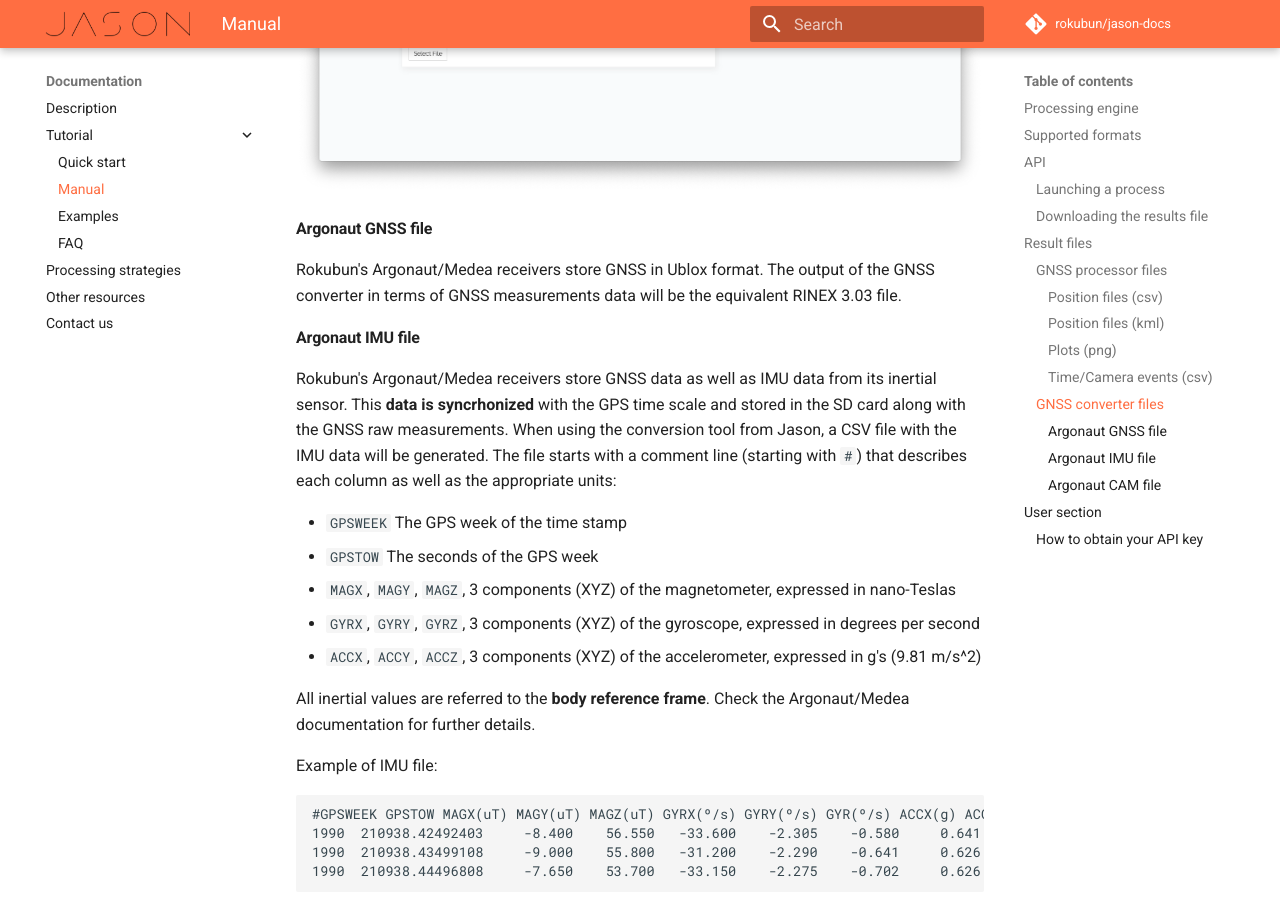
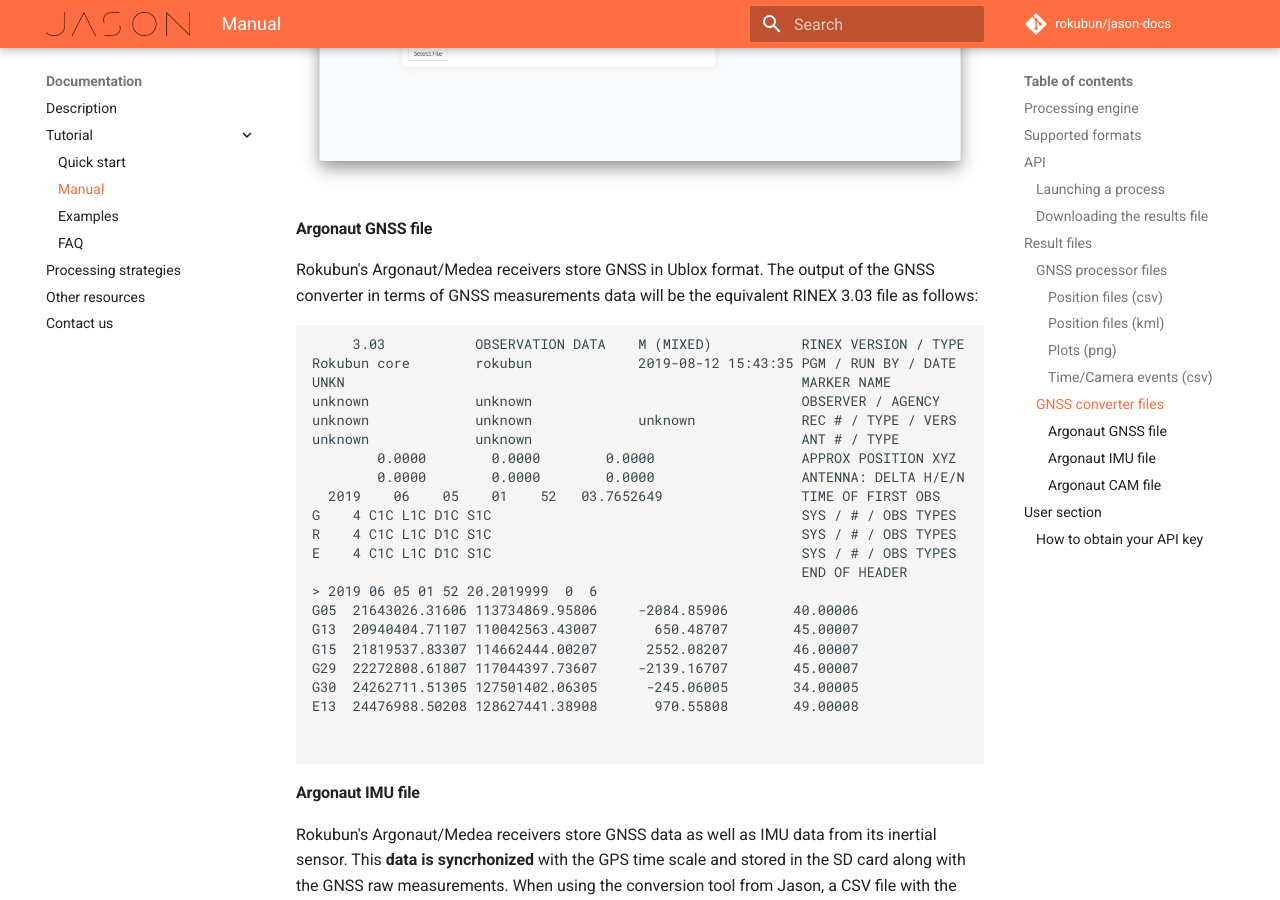
Before and after one commit to rokubun/jason-docs, an MkDocs documentation site: the page built from docs/manual.md, in a window 1280 px wide and 900 px high, scrolled down 5839 px. Built offline with MkDocs 1.6.1 and Material for MkDocs 9.7.7, drawn with Linux system fonts in a browser that asks for light colours; comment, search, counter and statistics services are not loaded.

Commit message:
feat: RINEX3 header added in Argonaut GNSS file subsection

````diff
--- a/docs/manual.md
+++ b/docs/manual.md
@@ -267,7 +267,34 @@
 
 #### Argonaut GNSS file
 
-Rokubun's Argonaut/Medea receivers store GNSS in Ublox format. The output of the GNSS converter in terms of GNSS measurements data will be the equivalent RINEX 3.03 file.
+Rokubun's Argonaut/Medea receivers store GNSS in Ublox format. The output of the GNSS converter in terms of GNSS measurements data will be the equivalent RINEX 3.03 file as follows:
+
+
+```csv
+     3.03           OBSERVATION DATA    M (MIXED)           RINEX VERSION / TYPE
+Rokubun core        rokubun             2019-08-12 15:43:35 PGM / RUN BY / DATE
+UNKN                                                        MARKER NAME
+unknown             unknown                                 OBSERVER / AGENCY
+unknown             unknown             unknown             REC # / TYPE / VERS
+unknown             unknown                                 ANT # / TYPE
+        0.0000        0.0000        0.0000                  APPROX POSITION XYZ
+        0.0000        0.0000        0.0000                  ANTENNA: DELTA H/E/N
+  2019    06    05    01    52   03.7652649                 TIME OF FIRST OBS
+G    4 C1C L1C D1C S1C                                      SYS / # / OBS TYPES
+R    4 C1C L1C D1C S1C                                      SYS / # / OBS TYPES
+E    4 C1C L1C D1C S1C                                      SYS / # / OBS TYPES
+                                                            END OF HEADER
+> 2019 06 05 01 52 20.2019999  0  6
+G05  21643026.31606 113734869.95806     -2084.85906        40.00006
+G13  20940404.71107 110042563.43007       650.48707        45.00007
+G15  21819537.83307 114662444.00207      2552.08207        46.00007
+G29  22272808.61807 117044397.73607     -2139.16707        45.00007
+G30  24262711.51305 127501402.06305      -245.06005        34.00005
+E13  24476988.50208 128627441.38908       970.55808        49.00008
+
+
+```
+
 
 #### Argonaut IMU file
 
````
